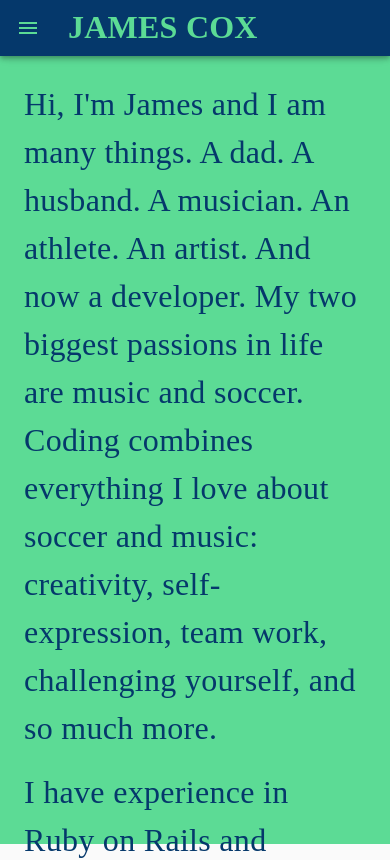
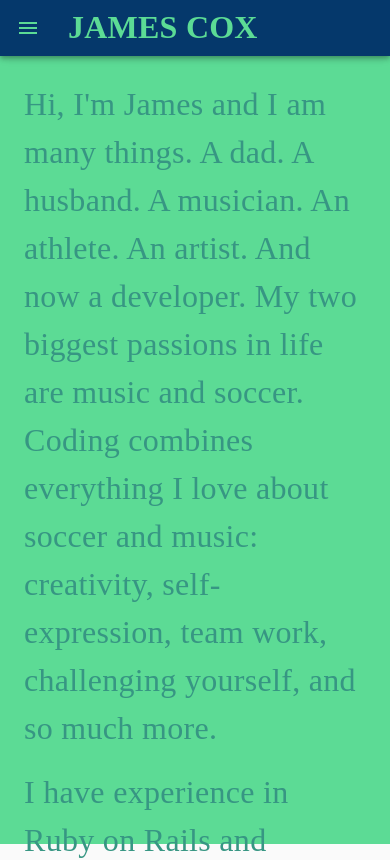
Before and after one commit to jamesncox/portfolio, a React (Create React App) app: page / in a window 390 px wide. Shown: the top 860 px of the page. Built offline with nearby package versions, Linux system fonts and the light colour scheme; the HTML template or start-up script is replaced by a standard one; a web font is replaced by a local one.

Commit message:
Try darker green content color ResponsiveDrawer.js

```diff
--- a/src/components/layout/ResponsiveDrawer.js
+++ b/src/components/layout/ResponsiveDrawer.js
@@ -54,7 +54,7 @@ const useStyles = makeStyles((theme) => ({
         backgroundColor: "#5CDB95",
         // backgroundImage: "url(https://images.pexels.com/photos/333850/pexels-photo-333850.jpeg?auto=compress&cs=tinysrgb&dpr=2&h=750&w=1260)",
         height: "100vh",
-        color: "#05386B",
+        color: "#379683",
         flexGrow: 1,
         padding: theme.spacing(3),
     },
```
